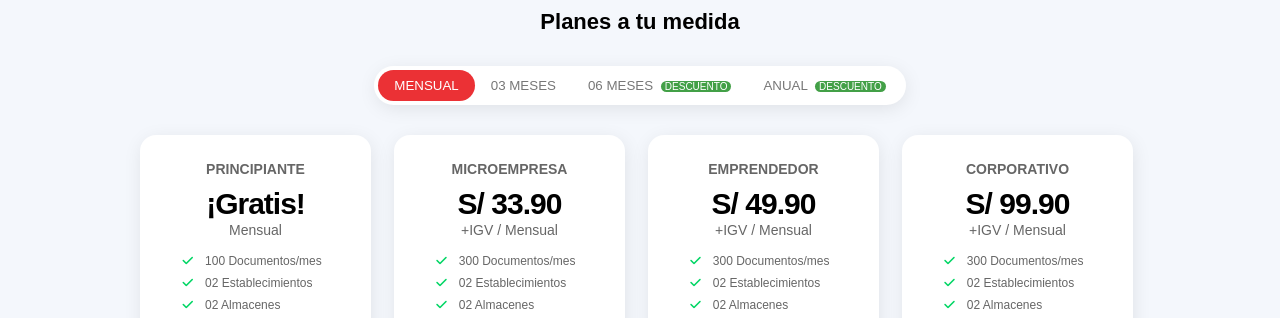
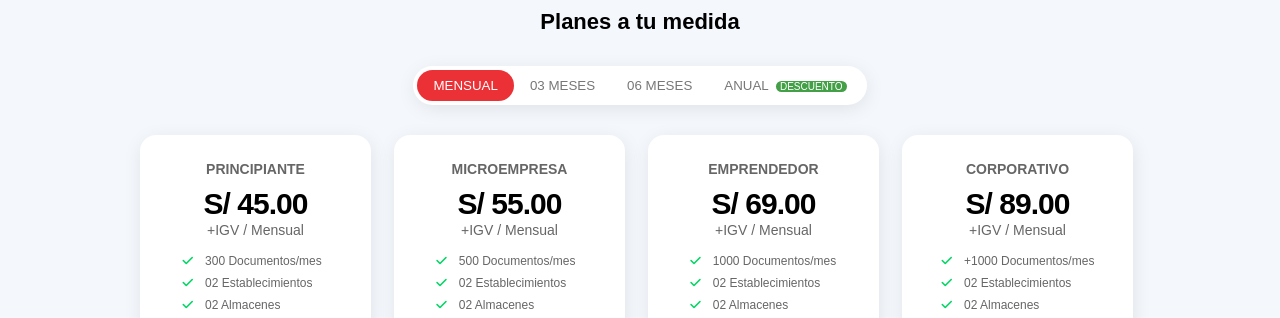
Before and after one commit to LuisOM1/web-front, a React (Create React App) app: page /prices in a window 1280 px wide. Shown: the part 406-724 px from the top of the page. Built offline with nearby package versions, Linux system fonts and the light colour scheme.

Commit message:
cambios de info

```diff
--- a/src/Sections/Precios.js
+++ b/src/Sections/Precios.js
@@ -9,31 +9,31 @@ import '../css/animacion.css';
 function Precios(){
 
   const cards_mensual = [
-      { id:1, nivel:'Principiante', precio:'¡Gratis!', tiempo:'Mensual', iconx:'fas fa-times', docs:'100 Documentos/mes'},
-      { id:2, nivel:'Microempresa', precio:'S/ 33.90', tiempo:'+IGV / Mensual', iconx:'fas fa-check', docs:'300 Documentos/mes'},
-      { id:3, nivel:'Emprendedor', precio:'S/ 49.90', tiempo:'+IGV / Mensual', iconx:'fas fa-check', docs:'300 Documentos/mes'},
-      { id:4, nivel:'Corporativo', precio:'S/ 99.90', tiempo:'+IGV / Mensual', iconx:'fas fa-check', docs:'300 Documentos/mes'}
+    { id:1, nivel:'Principiante', precio:'S/ 45.00', tiempo:'+IGV / Mensual', iconx:'fas fa-times', docs:'300 Documentos/mes'},
+    { id:2, nivel:'Microempresa', precio:'S/ 55.00', tiempo:'+IGV / Mensual', iconx:'fas fa-check', docs:'500 Documentos/mes'},
+    { id:3, nivel:'Emprendedor', precio:'S/ 69.00', tiempo:'+IGV / Mensual', iconx:'fas fa-check', docs:'1000 Documentos/mes'},
+    { id:4, nivel:'Corporativo', precio:'S/ 89.00', tiempo:'+IGV / Mensual', iconx:'fas fa-check', docs:'+1000 Documentos/mes'}
   ]
 
   const cards_3m = [
-      { id:1, nivel:'Principiante', precio:'¡Gratis!', tiempo:'Mensual', iconx:'fas fa-times', docs:'100 Documentos/mes'},
-      { id:2, nivel:'Microempresa', precio:'S/ 101.70', tiempo:'+IGV / 03 Meses', iconx:'fas fa-check', docs:'300 Documentos/mes'},
-      { id:3, nivel:'Emprendedor', precio:'S/ 149.70', tiempo:'+IGV / 03 Meses', iconx:'fas fa-check', docs:'300 Documentos/mes'},
-      { id:4, nivel:'Corporativo', precio:'S/ 299.70', tiempo:'+IGV / 03 Meses', iconx:'fas fa-check', docs:'300 Documentos/mes'}
+    { id:1, nivel:'Principiante', precio:'S/ 135.00', tiempo:'+IGV / 03 Meses', iconx:'fas fa-times', docs:'300 Documentos/mes'},
+    { id:2, nivel:'Microempresa', precio:'S/ 165.00', tiempo:'+IGV / 03 Meses', iconx:'fas fa-check', docs:'500 Documentos/mes'},
+    { id:3, nivel:'Emprendedor', precio:'S/ 207.00', tiempo:'+IGV / 03 Meses', iconx:'fas fa-check', docs:'1000 Documentos/mes'},
+    { id:4, nivel:'Corporativo', precio:'S/ 267.00', tiempo:'+IGV / 03 Meses', iconx:'fas fa-check', docs:'+1000 Documentos/mes'}
   ]
 
   const cards_6m = [
-      { id:1, nivel:'Principiante', precio:'¡Gratis!', tiempo:'Mensual', iconx:'fas fa-times', docs:'100 Documentos/mes'},
-      { id:2, nivel:'Microempresa', precio:'S/ 183.06', tiempo:'+IGV / 06 Meses', iconx:'fas fa-check', docs:'300 Documentos/mes'},
-      { id:3, nivel:'Emprendedor', precio:'S/ 269.46', tiempo:'+IGV / 06 Meses', iconx:'fas fa-check', docs:'300 Documentos/mes'},
-      { id:4, nivel:'Corporativo', precio:'S/ 539.46', tiempo:'+IGV / 06 Meses', iconx:'fas fa-check', docs:'300 Documentos/mes'}
+    { id:1, nivel:'Principiante', precio:'S/ 270.00', tiempo:'+IGV / 06 Meses', iconx:'fas fa-times', docs:'300 Documentos/mes'},
+    { id:2, nivel:'Microempresa', precio:'S/ 330.00', tiempo:'+IGV / 06 Meses', iconx:'fas fa-check', docs:'500 Documentos/mes'},
+    { id:3, nivel:'Emprendedor', precio:'S/ 414.00', tiempo:'+IGV / 06 Meses', iconx:'fas fa-check', docs:'1000 Documentos/mes'},
+    { id:4, nivel:'Corporativo', precio:'S/ 534.00', tiempo:'+IGV / 06 Meses', iconx:'fas fa-check', docs:'+1000 Documentos/mes'}
   ]
 
   const cards_12m = [
-      { id:1, nivel:'Principiante', precio:'¡Gratis!', tiempo:'Mensual', iconx:'fas fa-times', docs:'100 Documentos/mes'},
-      { id:2, nivel:'Microempresa', precio:'S/ 325.42', tiempo:'+IGV / 12 Meses', iconx:'fas fa-check', docs:'300 Documentos/mes'},
-      { id:3, nivel:'Emprendedor', precio:'S/ 479.07', tiempo:'+IGV / 12 Meses', iconx:'fas fa-check', docs:'300 Documentos/mes'},
-      { id:4, nivel:'Corporativo', precio:'S/ 959.07', tiempo:'+IGV / 12 Meses', iconx:'fas fa-check', docs:'300 Documentos/mes'}
+    { id:1, nivel:'Principiante', precio:'S/ 495.00', tiempo:'+IGV / 12 Meses', iconx:'fas fa-times', docs:'300 Documentos/mes'},
+    { id:2, nivel:'Microempresa', precio:'S/ 605.00', tiempo:'+IGV / 12 Meses', iconx:'fas fa-check', docs:'500 Documentos/mes'},
+    { id:3, nivel:'Emprendedor', precio:'S/ 759.00', tiempo:'+IGV / 12 Meses', iconx:'fas fa-check', docs:'1000 Documentos/mes'},
+    { id:4, nivel:'Corporativo', precio:'S/ 979.00', tiempo:'+IGV / 12 Meses', iconx:'fas fa-check', docs:'+1000 Documentos/mes'}
   ]
 
 
@@ -61,7 +61,7 @@ function Precios(){
                   <div className='precios_buttons arriba'>
                     <button className={(activetab == "1" ? "activetab button": "button")} onClick={()=>cambiartab("1")} >MENSUAL</button>
                     <button className={(activetab == "2" ? "activetab button": "button")} onClick={()=>cambiartab("2")} >03 MESES </button>
-                    <button className={(activetab == "3" ? "activetab button": "button")} onClick={()=>cambiartab("3")} >06 MESES <label>DESCUENTO</label></button>
+                    <button className={(activetab == "3" ? "activetab button": "button")} onClick={()=>cambiartab("3")} >06 MESES </button>
                     <button className={(activetab == "4" ? "activetab button": "button")} onClick={()=>cambiartab("4")} >ANUAL <label>DESCUENTO</label></button>
                   </div>
                 </div>
@@ -110,7 +110,7 @@ function Precios(){
                 </div>
                 <div className='precios_notas'>
                   <div className='precios_notas_texto'>
-                    <p>*** Promociones y descuentos válidos hasta el 31 de Diciembre del 2023 (Clientes nuevos). ***</p>
+                    <p>*** Promociones y descuentos válidos hasta agotar stock. Costo de configuración: S/ 80.00. ***</p>
                   </div>
                 </div>
 
```
Also changed, not shown: src/img/logo.png. Lines whose indentation alone changed are shown as unchanged.
